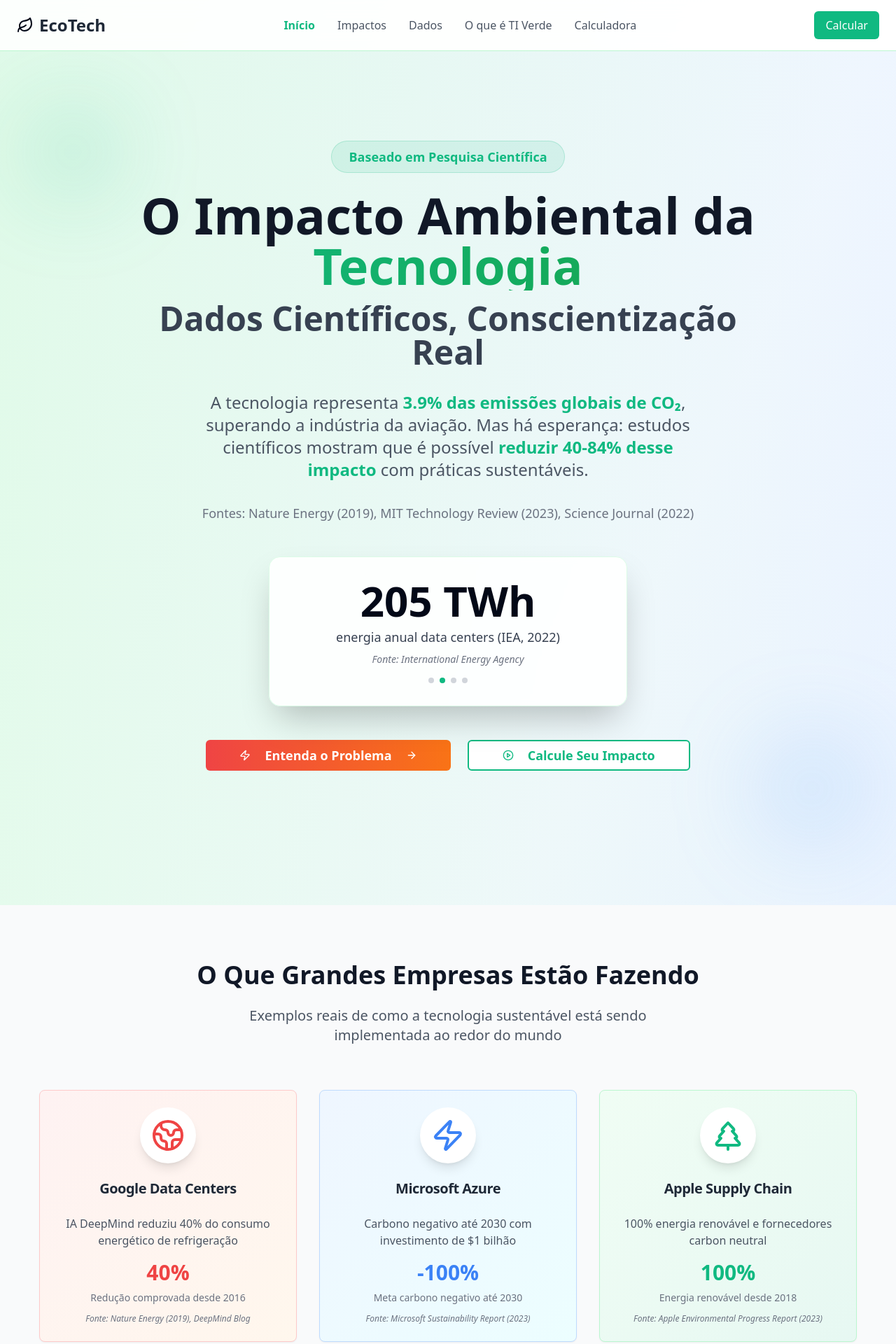
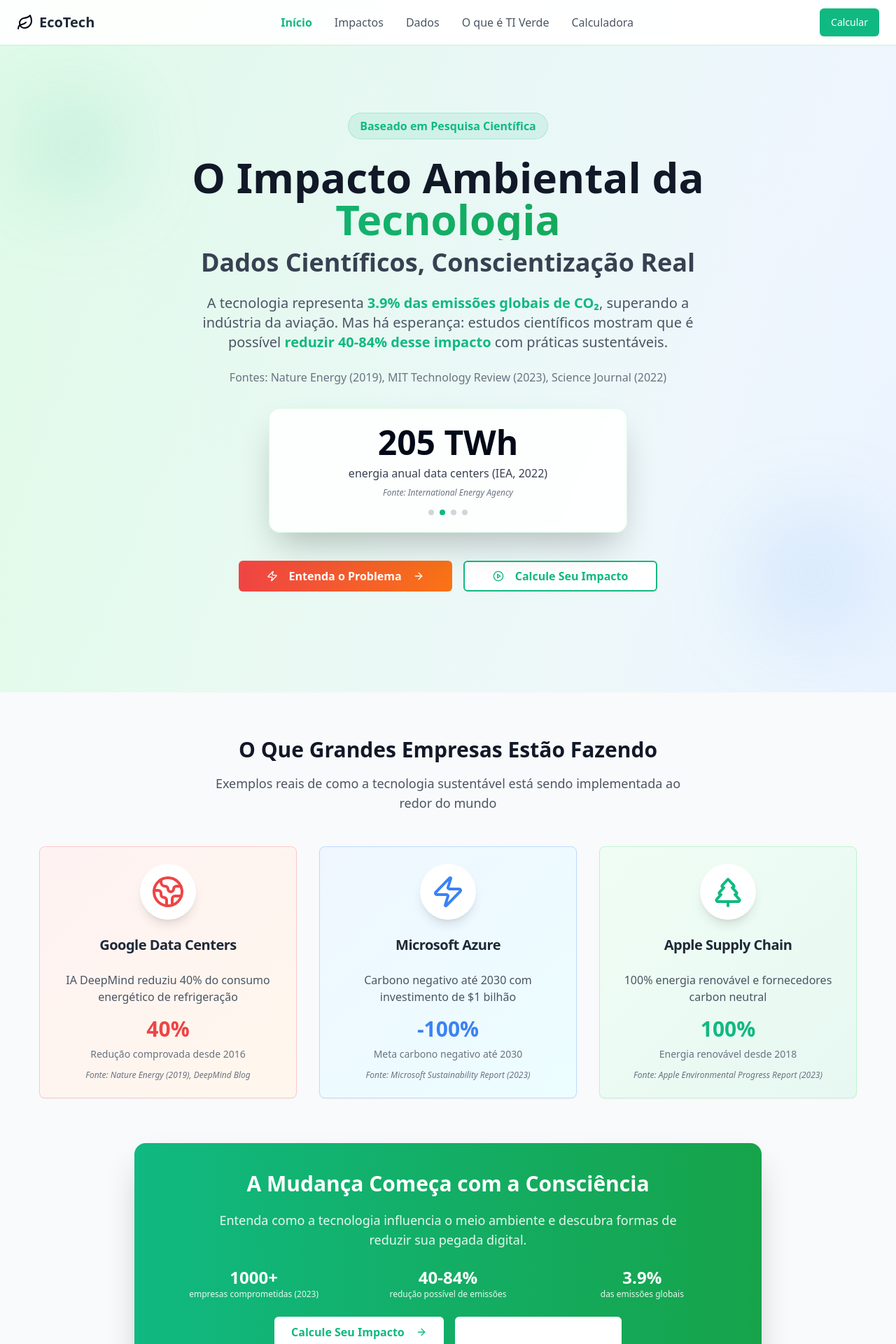
Before and after one commit to Felipe-Ponick/green-future-hub, a React (Vite) app: page / in a window 1280 px wide. Shown: the top 1920 px of the page at 70% size. Built offline with nearby package versions, Linux system fonts and the light colour scheme.

Commit message:
Refactor: Improve responsiveness and navigation

```diff
--- /dev/null
+++ b/src/components/MobileNav.tsx
@@ -0,0 +1,67 @@
+import { Menu } from 'lucide-react';
+import { Button } from '@/components/ui/button';
+import {
+  Sheet,
+  SheetContent,
+  SheetHeader,
+  SheetTitle,
+  SheetTrigger,
+} from '@/components/ui/sheet';
+import { Link } from 'react-router-dom';
+import { useState } from 'react';
+
+export const MobileNav = () => {
+  const [open, setOpen] = useState(false);
+
+  return (
+    <Sheet open={open} onOpenChange={setOpen}>
+      <SheetTrigger asChild className="lg:hidden">
+        <Button variant="ghost" size="icon">
+          <Menu className="h-6 w-6" />
+        </Button>
+      </SheetTrigger>
+      <SheetContent side="left" className="w-[280px]">
+        <SheetHeader>
+          <SheetTitle>Menu</SheetTitle>
+        </SheetHeader>
+        <div className="flex flex-col gap-4 mt-8">
+          <Link
+            to="/"
+            className="text-lg font-medium hover:text-eco-primary transition-colors"
+            onClick={() => setOpen(false)}
+          >
+            Início
+          </Link>
+          <Link
+            to="/impactos"
+            className="text-lg font-medium hover:text-eco-primary transition-colors"
+            onClick={() => setOpen(false)}
+          >
+            Impactos
+          </Link>
+          <Link
+            to="/dados"
+            className="text-lg font-medium hover:text-eco-primary transition-colors"
+            onClick={() => setOpen(false)}
+          >
+            Dados
+          </Link>
+          <Link
+            to="/about"
+            className="text-lg font-medium hover:text-eco-primary transition-colors"
+            onClick={() => setOpen(false)}
+          >
+            O que é TI Verde
+          </Link>
+          <Link
+            to="/calculator"
+            className="text-lg font-medium hover:text-eco-primary transition-colors"
+            onClick={() => setOpen(false)}
+          >
+            Calculadora
+          </Link>
+        </div>
+      </SheetContent>
+    </Sheet>
+  );
+};
--- a/src/pages/Index.tsx
+++ b/src/pages/Index.tsx
@@ -6,6 +6,7 @@ import { Badge } from '@/components/ui/badge';
 import { Leaf, Zap, Earth, Cloud, Recycle, TreePine, Sun, Wind, ArrowRight, PlayCircle } from 'lucide-react';
 import { Link } from 'react-router-dom';
 import Footer from '@/components/Footer';
+import { MobileNav } from '@/components/MobileNav';
 
 const Index = () => {
   const [isVisible, setIsVisible] = useState(false);
@@ -30,11 +31,12 @@ const Index = () => {
     <div className="min-h-screen bg-gradient-to-br from-green-50 via-white to-blue-50">
       {/* Header/Navigation */}
       <nav className="sticky top-0 z-50 bg-white/80 backdrop-blur-md border-b border-green-200">
-        <div className="container mx-auto px-4 sm:px-6 py-4">
+        <div className="container mx-auto px-4 sm:px-6 py-3">
           <div className="flex items-center justify-between">
-            <div className="flex items-center space-x-2">
+            <div className="flex items-center gap-2">
+              <MobileNav />
               <Leaf className="h-5 w-5 sm:h-6 sm:w-6" />
-              <span className="text-xl sm:text-2xl font-bold text-gray-800">EcoTech</span>
+              <span className="text-lg sm:text-xl font-bold text-gray-800">EcoTech</span>
             </div>
             <div className="hidden lg:flex space-x-6 xl:space-x-8">
               <Link to="/" className="text-eco-primary font-semibold">Início</Link>
@@ -44,7 +46,7 @@ const Index = () => {
               <Link to="/calculator" className="text-gray-600 hover:text-eco-primary transition-colors">Calculadora</Link>
             </div>
             <Link to="/calculator">
-              <Button className="bg-eco-primary hover:bg-eco-secondary text-white text-sm sm:text-base px-3 sm:px-4">
+              <Button className="bg-eco-primary hover:bg-eco-secondary text-white text-xs sm:text-sm px-3 sm:px-4 py-2">
                 Calcular
               </Button>
             </Link>
@@ -53,7 +55,7 @@ const Index = () => {
       </nav>
 
       {/* Hero Section - Dados Científicos */}
-      <section className="relative py-16 sm:py-24 lg:py-32 px-4 sm:px-6 overflow-hidden">
+      <section className="relative py-8 sm:py-16 lg:py-24 px-4 sm:px-6 overflow-hidden">
         {/* Background Elements */}
         <div className="absolute inset-0 bg-gradient-to-r from-green-400/10 to-blue-400/10"></div>
         <div className="absolute top-20 left-10 w-32 h-32 bg-eco-primary/20 rounded-full blur-3xl animate-float"></div>
@@ -61,38 +63,38 @@ const Index = () => {
 
         <div className="container mx-auto relative z-10">
           <div className="text-center max-w-4xl mx-auto">
-            <div className="mb-8 animate-fade-in">
-              <Badge className="mb-6 bg-eco-primary/10 text-eco-primary border-eco-primary/20 text-sm sm:text-base lg:text-lg px-4 sm:px-6 py-1.5 sm:py-2">
+            <div className="mb-6 sm:mb-8 animate-fade-in">
+              <Badge className="mb-4 sm:mb-6 bg-eco-primary/10 text-eco-primary border-eco-primary/20 text-xs sm:text-sm lg:text-base px-3 sm:px-4 py-1 sm:py-1.5">
                 Baseado em Pesquisa Científica
               </Badge>
-              <h1 className="text-3xl sm:text-4xl md:text-5xl lg:text-6xl xl:text-7xl font-bold text-gray-900 leading-tight mb-6 sm:mb-8">
+              <h1 className="text-2xl sm:text-4xl md:text-5xl lg:text-6xl font-bold text-gray-900 leading-tight mb-4 sm:mb-6">
                 O Impacto Ambiental da
                 <span className="text-transparent bg-clip-text bg-gradient-to-r from-eco-primary to-green-600 block"> Tecnologia</span>
-                <span className="text-2xl sm:text-3xl md:text-4xl lg:text-5xl text-gray-700 block mt-3 sm:mt-4">
+                <span className="text-lg sm:text-2xl md:text-3xl lg:text-4xl text-gray-700 block mt-2 sm:mt-3">
                   Dados Científicos, Conscientização Real
                 </span>
               </h1>
-              <p className="text-base sm:text-lg md:text-xl lg:text-2xl text-gray-600 leading-relaxed mb-6 sm:mb-8 max-w-3xl mx-auto px-4">
+              <p className="text-sm sm:text-base md:text-lg lg:text-xl text-gray-600 leading-relaxed mb-4 sm:mb-6 max-w-3xl mx-auto">
                 A tecnologia representa <span className="font-semibold text-eco-primary">3.9% das emissões globais de CO₂</span>,
                 superando a indústria da aviação. Mas há esperança: estudos científicos mostram que é possível
                 <span className="font-semibold text-eco-primary"> reduzir 40-84% desse impacto</span> com práticas sustentáveis.
               </p>
-              <p className="text-sm sm:text-base lg:text-lg text-gray-500 mb-8 sm:mb-12 px-4">
+              <p className="text-xs sm:text-sm lg:text-base text-gray-500 mb-6 sm:mb-8">
                 Fontes: Nature Energy (2019), MIT Technology Review (2023), Science Journal (2022)
               </p>
             </div>
 
             {/* Estatística Rotativa com Fontes */}
-            <div className="mb-8 sm:mb-12 animate-fade-in px-4" style={{ animationDelay: '0.5s' }}>
-              <div className="bg-white/90 backdrop-blur-sm rounded-xl sm:rounded-2xl p-6 sm:p-8 shadow-2xl border border-green-100 max-w-lg mx-auto">
-                <div className="text-4xl sm:text-5xl lg:text-6xl font-bold mb-2 transition-all duration-500"
+            <div className="mb-6 sm:mb-10 animate-fade-in" style={{ animationDelay: '0.5s' }}>
+              <div className="bg-white/90 backdrop-blur-sm rounded-xl sm:rounded-2xl p-4 sm:p-6 shadow-2xl border border-green-100 max-w-lg mx-auto">
+                <div className="text-3xl sm:text-4xl lg:text-5xl font-bold mb-2 transition-all duration-500"
                      style={{ color: rotatingStats[currentStat].color }}>
                   {rotatingStats[currentStat].value}
                 </div>
-                <div className="text-base sm:text-lg text-gray-700 mb-2">
+                <div className="text-sm sm:text-base text-gray-700 mb-2">
                   {rotatingStats[currentStat].label}
                 </div>
-                <div className="text-xs sm:text-sm text-gray-500 italic">
+                <div className="text-xs text-gray-500 italic">
                   Fonte: {rotatingStats[currentStat].source}
                 </div>
                 <div className="mt-4 flex justify-center space-x-2">
@@ -109,17 +111,17 @@ const Index = () => {
             </div>
 
             {/* CTAs Principais */}
-            <div className="flex flex-col sm:flex-row gap-4 sm:gap-6 justify-center mb-12 sm:mb-16 animate-fade-in px-4" style={{ animationDelay: '1s' }}>
+            <div className="flex flex-col sm:flex-row gap-3 sm:gap-4 justify-center mb-8 sm:mb-12 animate-fade-in" style={{ animationDelay: '1s' }}>
               <Link to="/impactos" className="w-full sm:w-auto">
-                <Button size="lg" className="w-full sm:w-auto bg-gradient-to-r from-red-500 to-orange-500 hover:from-red-600 hover:to-orange-600 text-white px-8 sm:px-12 py-3 sm:py-4 text-base sm:text-lg font-semibold">
-                  <Zap className="mr-2 sm:mr-3 h-5 w-5 sm:h-6 sm:w-6" />
+                <Button size="lg" className="w-full sm:w-auto bg-gradient-to-r from-red-500 to-orange-500 hover:from-red-600 hover:to-orange-600 text-white px-6 sm:px-10 py-2.5 sm:py-3 text-sm sm:text-base font-semibold">
+                  <Zap className="mr-2 h-4 w-4 sm:h-5 sm:w-5" />
                   Entenda o Problema
-                  <ArrowRight className="ml-2 sm:ml-3 h-4 w-4 sm:h-5 sm:w-5" />
+                  <ArrowRight className="ml-2 h-4 w-4" />
                 </Button>
               </Link>
               <Link to="/calculator" className="w-full sm:w-auto">
-                <Button variant="outline" size="lg" className="w-full sm:w-auto border-2 border-eco-primary text-eco-primary hover:bg-eco-primary hover:text-white px-8 sm:px-12 py-3 sm:py-4 text-base sm:text-lg font-semibold">
-                  <PlayCircle className="mr-2 sm:mr-3 h-5 w-5 sm:h-6 sm:w-6" />
+                <Button variant="outline" size="lg" className="w-full sm:w-auto border-2 border-eco-primary text-eco-primary hover:bg-eco-primary hover:text-white px-6 sm:px-10 py-2.5 sm:py-3 text-sm sm:text-base font-semibold">
+                  <PlayCircle className="mr-2 h-4 w-4 sm:h-5 sm:w-5" />
                   Calcule Seu Impacto
                 </Button>
               </Link>
@@ -129,13 +131,13 @@ const Index = () => {
       </section>
 
       {/* Seção de Casos Reais */}
-      <section className="py-12 sm:py-16 lg:py-20 px-4 sm:px-6 bg-gray-50">
+      <section className="py-8 sm:py-12 lg:py-16 px-4 sm:px-6 bg-gray-50">
         <div className="container mx-auto">
-          <div className="text-center mb-12 sm:mb-16">
-            <h2 className="text-2xl sm:text-3xl lg:text-4xl font-bold text-gray-900 mb-4 sm:mb-6 px-4">
+          <div className="text-center mb-8 sm:mb-12">
+            <h2 className="text-xl sm:text-2xl lg:text-3xl font-bold text-gray-900 mb-3 sm:mb-4">
               O Que Grandes Empresas Estão Fazendo
             </h2>
-            <p className="text-base sm:text-lg lg:text-xl text-gray-600 max-w-2xl mx-auto px-4">
+            <p className="text-sm sm:text-base lg:text-lg text-gray-600 max-w-2xl mx-auto">
               Exemplos reais de como a tecnologia sustentável está sendo implementada ao redor do mundo
             </p>
           </div>
@@ -200,37 +202,37 @@ const Index = () => {
           </div>
 
           {/* CTA com Dados Reais */}
-          <div className="text-center px-4">
-            <div className="bg-gradient-to-r from-eco-primary to-green-600 text-white p-6 sm:p-8 lg:p-12 rounded-2xl sm:rounded-3xl shadow-2xl max-w-4xl mx-auto">
-              <h3 className="text-2xl sm:text-3xl lg:text-4xl font-bold mb-4 sm:mb-6">
+          <div className="text-center">
+            <div className="bg-gradient-to-r from-eco-primary to-green-600 text-white p-5 sm:p-8 lg:p-10 rounded-xl sm:rounded-2xl shadow-2xl max-w-4xl mx-auto">
+              <h3 className="text-xl sm:text-2xl lg:text-3xl font-bold mb-3 sm:mb-5">
                 A Mudança Começa com a Consciência
               </h3>
-              <p className="text-base sm:text-lg lg:text-xl mb-6 sm:mb-8 opacity-90 max-w-2xl mx-auto">
+              <p className="text-sm sm:text-base lg:text-lg mb-5 sm:mb-6 opacity-90 max-w-2xl mx-auto">
                 Entenda como a tecnologia influencia o meio ambiente e descubra formas de reduzir sua pegada digital.
               </p>
-              <div className="grid grid-cols-1 sm:grid-cols-3 gap-4 sm:gap-6 mb-6 sm:mb-8">
+              <div className="grid grid-cols-1 sm:grid-cols-3 gap-3 sm:gap-4 mb-5 sm:mb-6">
                 <div>
-                  <div className="text-2xl sm:text-3xl font-bold">1000+</div>
-                  <div className="text-xs sm:text-sm opacity-90">empresas comprometidas (2023)</div>
+                  <div className="text-xl sm:text-2xl font-bold">1000+</div>
+                  <div className="text-xs opacity-90">empresas comprometidas (2023)</div>
                 </div>
                 <div>
-                  <div className="text-2xl sm:text-3xl font-bold">40-84%</div>
-                  <div className="text-xs sm:text-sm opacity-90">redução possível de emissões</div>
+                  <div className="text-xl sm:text-2xl font-bold">40-84%</div>
+                  <div className="text-xs opacity-90">redução possível de emissões</div>
                 </div>
                 <div>
-                  <div className="text-2xl sm:text-3xl font-bold">3.9%</div>
-                  <div className="text-xs sm:text-sm opacity-90">das emissões globais</div>
+                  <div className="text-xl sm:text-2xl font-bold">3.9%</div>
+                  <div className="text-xs opacity-90">das emissões globais</div>
                 </div>
               </div>
-              <div className="flex flex-col sm:flex-row gap-4 sm:gap-6 justify-center">
+              <div className="flex flex-col sm:flex-row gap-3 sm:gap-4 justify-center">
                 <Link to="/calculator" className="w-full sm:w-auto">
-                  <Button size="lg" variant="secondary" className="w-full sm:w-auto bg-white text-eco-primary hover:bg-gray-100 px-6 sm:px-8 py-3 sm:py-4 text-base sm:text-lg font-semibold">
+                  <Button size="lg" variant="secondary" className="w-full sm:w-auto bg-white text-eco-primary hover:bg-gray-100 px-5 sm:px-6 py-2.5 sm:py-3 text-sm sm:text-base font-semibold">
                     Calcule Seu Impacto
-                    <ArrowRight className="ml-2 h-4 w-4 sm:h-5 sm:w-5" />
+                    <ArrowRight className="ml-2 h-4 w-4" />
                   </Button>
                 </Link>
                 <Link to="/dados" className="w-full sm:w-auto">
-                  <Button size="lg" variant="outline" className="w-full sm:w-auto border-2 border-white text-white hover:bg-white/20 px-6 sm:px-8 py-3 sm:py-4 text-base sm:text-lg font-semibold">
+                  <Button size="lg" variant="outline" className="w-full sm:w-auto border-2 border-white text-white hover:bg-white/20 px-5 sm:px-6 py-2.5 sm:py-3 text-sm sm:text-base font-semibold">
                     Veja mais alguns dados
                   </Button>
                 </Link>
```
Also changed, not shown: src/pages/About.tsx (+6 -4 lines), src/pages/Calculator.tsx (+6 -4 lines), src/pages/Dados.tsx (+6 -4 lines), src/pages/Impactos.tsx (+6 -4 lines).
